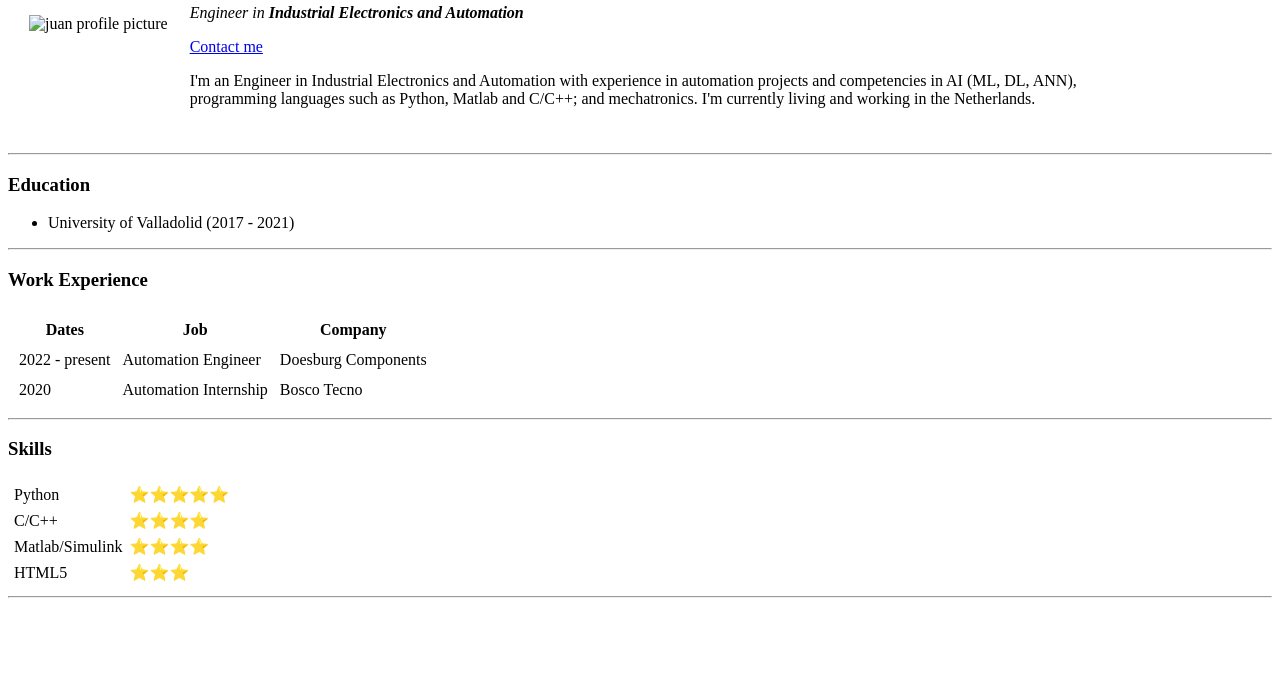
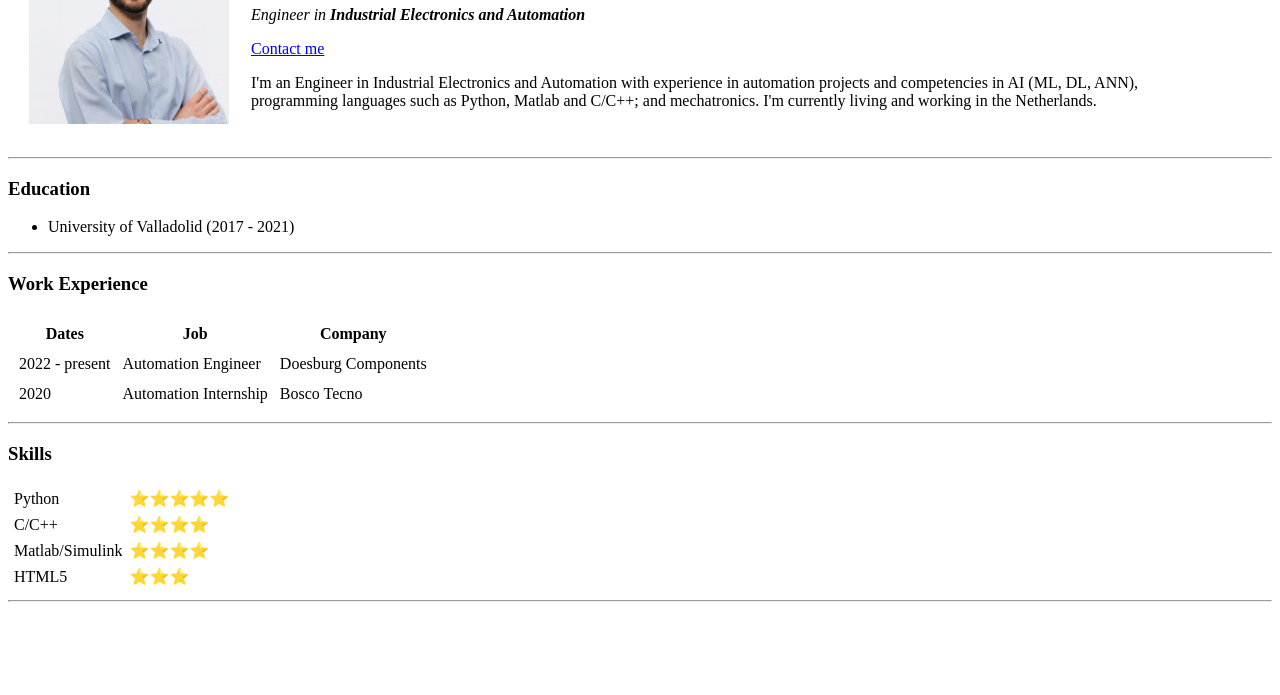
Before and after one commit to juan-alvarez99/personal-site, a plain HTML site: page index.html in a window 1280 px wide. Shown: the part 105-800 px from the top of the page. Drawn offline with Linux system fonts and the light colour scheme; the site is published under a folder, as on GitHub Pages, so addresses that start at the root find nothing.

Commit message:
Change the image name again

```diff
--- a/index.html
+++ b/index.html
@@ -9,7 +9,7 @@
 <body>
   <table cellspacing="20">
     <tr>
-      <td><img src="/image/Juan_cv.jpg" alt="juan profile picture" height="200" width="200"></td>
+      <td><img src="image/Juan_cv.jpg" alt="juan profile picture" height="200" width="200"></td>
       <td><h1>Juan Álvarez</h1>
         <p><em>Engineer in <strong> Industrial Electronics and Automation</strong></em></p>
         <p><a href="contact.html">Contact me</a></p>
```
